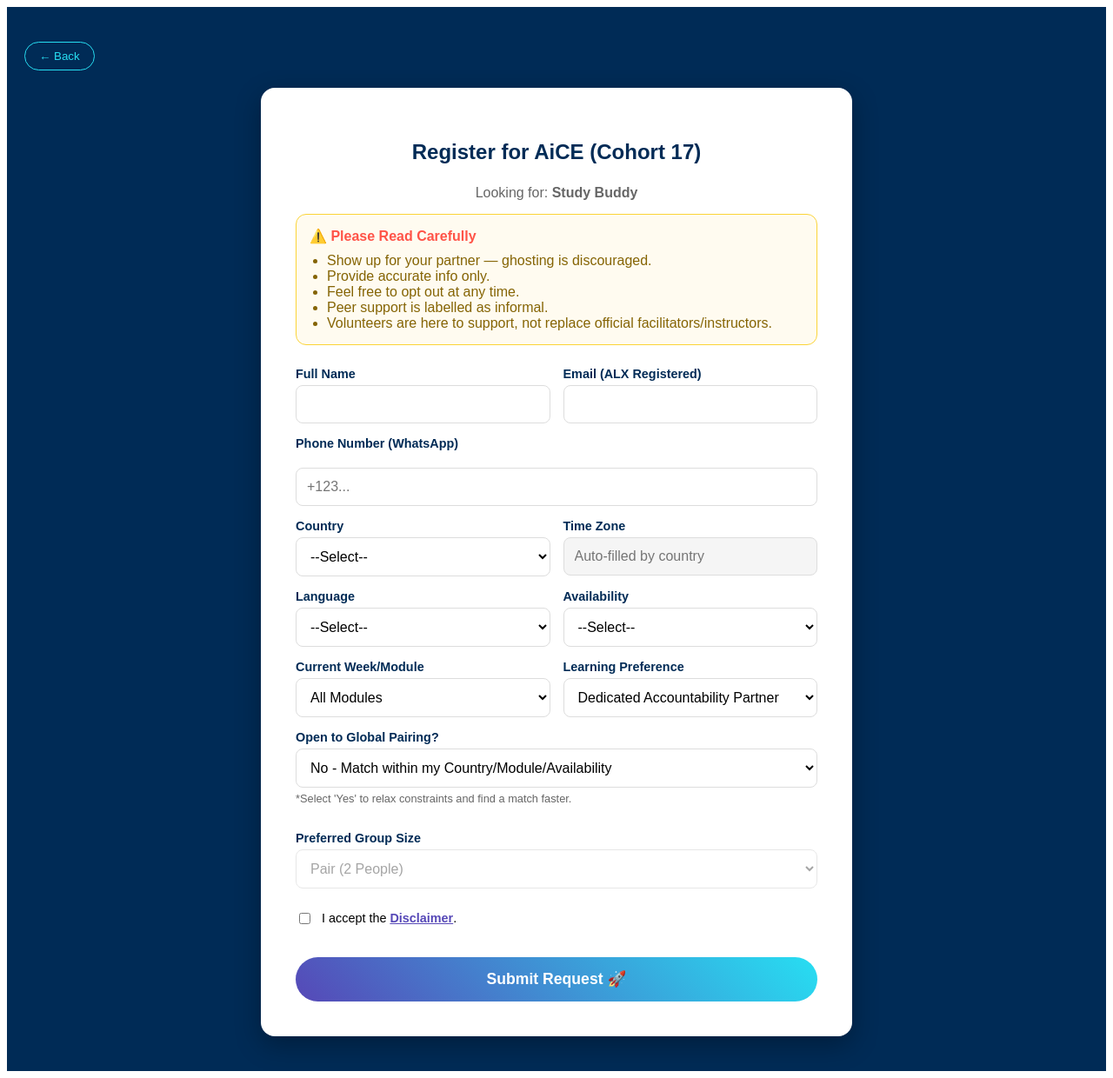
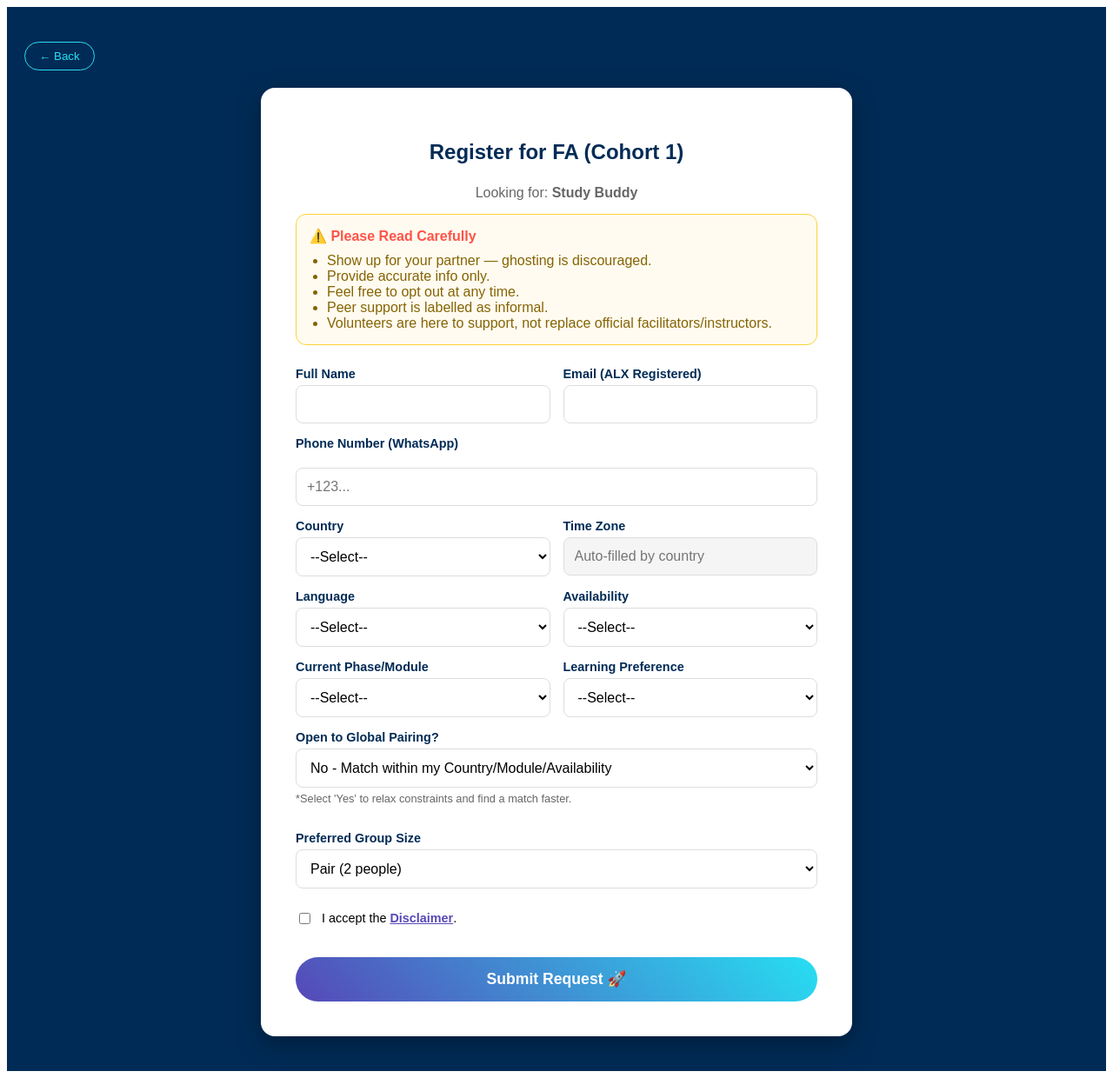
Before and after one commit to ALXVentures/ALXVentures-PeerFinder, a React app in the folder frontend/: page /register in a window 1280 px wide. Shown: the whole page at 87% size. Built offline with nearby package versions, Linux system fonts and the light colour scheme; the HTML template or start-up script is replaced by a standard one.

Commit message:
Updated RegisterPage.jsx for FA and FLA requirements

```diff
--- a/frontend/src/pages/RegisterPage.jsx
+++ b/frontend/src/pages/RegisterPage.jsx
@@ -32,7 +32,6 @@
   "Togo": "UTC", "Tunisia": "UTC+1", "Uganda": "UTC+3", "Zambia": "UTC+2", "Zimbabwe": "UTC+2"
 };
 
-// --- HELPER: GENERATE UTC OFFSETS FOR NON-AFRICAN (-12 to +14) ---
 const utcOffsets = Array.from({ length: 27 }, (_, i) => {
     const offset = i - 12;
     return offset >= 0 ? `+${offset}` : `${offset}`;
@@ -43,12 +42,10 @@
   const location = useLocation();
   const [loading, setLoading] = useState(false);
 
-  const program = location.state?.program || 'AiCE';
-  const cohort = location.state?.cohort || 'Cohort 17';
+  // DEFAULT TO FA FOR THE CLONE
+  const program = location.state?.program || 'FA';
+  const cohort = location.state?.cohort || 'Cohort 1';
   const connectionType = location.state?.connectionType || 'find';
-
-  // --- SPECIAL CONDITION: AiCE Cohort 17 ---
-  const isAiCEC17 = program === 'AiCE' && cohort === 'Cohort 17';
 
   const [formData, setFormData] = useState({
     name: '', email: '', phone: '', country: '', timezone: '', language: '',
@@ -58,18 +55,6 @@
     kind_of_support: '', disclaimer_agree: false
   });
 
-  // Force specific values for AiCE Cohort 17
-  useEffect(() => {
-    if (isAiCEC17) {
-        setFormData(prev => ({
-            ...prev,
-            topic_module: "All Modules",
-            learning_preferences: "Dedicated Accountability Partner",
-            preferred_study_setup: "2"
-        }));
-    }
-  }, [isAiCEC17]);
-
   const handleChange = (e) => {
     const value = e.target.type === 'checkbox' ? e.target.checked : e.target.value;
     const name = e.target.name;
@@ -77,7 +62,7 @@
     // Auto-fill timezone when country changes
     if (name === 'country') {
         if (value === 'Non-African') {
-            setFormData({ ...formData, country: value, timezone: '' }); // Clear it so they can pick
+            setFormData({ ...formData, country: value, timezone: '' });
         } else {
             const tz = countryToTimezone[value] || '';
             setFormData({ ...formData, country: value, timezone: tz });
@@ -87,11 +72,21 @@
     }
   };
 
+  // --- NEW MODULE LOGIC FOR FA AND FLA ---
   const getModules = () => {
-    if (isAiCEC17) return ["All Modules"];
-    if (program === 'VA') return ["Week 1: Recap Quiz/Milestone", "Week 2: Recap Quiz/Milestone", "Week 3: Recap Quiz/Milestone", "Week 4: Recap Quiz/Milestone", "Week 5: Recap Quiz/Milestone", "Week 6: Recap Quiz/Milestone", "Week 7: Recap Quiz/Milestone", "Week 8: Recap Quiz/Milestone"];
-    if (program === 'AiCE') return ["Module 1: Stepping into the world of AI", "Module 2: Getting smart about AI", "Module 3: Using AI in the right way", "Module 4: Becoming more creative at work", "Module 5: Becoming a superhero at work", "Module 6: Empower your future"];
-    return Array.from({length: 12}, (_, i) => `Week ${i+1} Test/Milestone`);
+    if (program === 'FA') return [
+        "Phase 1: Ideation & Validation",
+        "Phase 2: Business Models",
+        "Phase 3: Go-to-Market Strategy",
+        "Phase 4: Pitching & Funding"
+    ];
+    if (program === 'FLA') return [
+        "Week 1: Setting up your Profile",
+        "Week 2: Finding Clients",
+        "Week 3: Pricing your Services",
+        "Week 4: Delivering Excellence"
+    ];
+    return ["General Module"];
   };
 
   const handleSubmit = async (e) => {
@@ -114,7 +109,6 @@
         <h2 style={styles.header}>Register for {program} ({cohort})</h2>
         <p style={{textAlign:'center', marginBottom:'15px', color: '#666'}}>Looking for: <strong>{connectionType === 'find' ? 'Study Buddy' : connectionType}</strong></p>
 
-        {/* --- WARNING BOX --- */}
         <div style={styles.warningBox}>
           <h3 style={styles.warningTitle}>⚠️ Please Read Carefully</h3>
           <ul style={styles.warningList}>
@@ -147,7 +141,6 @@
               </div>
               <div style={styles.half}>
                   <label style={styles.label}>Time Zone</label>
-                  {/* NEW SMART TIMEZONE INPUT */}
                   {formData.country === 'Non-African' ? (
                       <div style={styles.tzWrapper}>
                           <span style={{ fontWeight: 'bold', color: '#555' }}>UTC</span>
@@ -192,31 +185,24 @@
 
            <div style={styles.row}>
              <div style={styles.half}>
-                <label style={styles.label}>Current Week/Module</label>
+                <label style={styles.label}>Current Phase/Module</label>
                 <select style={styles.select} name="topic_module" onChange={handleChange} required value={formData.topic_module}>
-                    {!isAiCEC17 && <option value="">--Select--</option>}
+                    <option value="">--Select--</option>
                     {getModules().map(m => <option key={m} value={m}>{m}</option>)}
                 </select>
              </div>
              <div style={styles.half}>
                 <label style={styles.label}>Learning Preference</label>
                 <select style={styles.select} name="learning_preferences" onChange={handleChange} required value={formData.learning_preferences}>
-                {isAiCEC17 ? (
-                    <option value="Dedicated Accountability Partner">Dedicated Accountability Partner</option>
-                ) : (
-                    <>
                     <option value="">--Select--</option>
                     <option value="Deep dive">Deep dive</option>
                     <option value="Co-work sessions">Co-work sessions</option>
                     <option value="General program navigation">General program navigation</option>
                     <option value="Flexible">Flexible</option>
-                    </>
-                )}
                 </select>
              </div>
            </div>
 
-           {/* --- UPDATED: GLOBAL PAIRING DROPDOWN --- */}
            <div>
              <label style={styles.label}>Open to Global Pairing?</label>
              <select
@@ -237,16 +223,10 @@
            {connectionType === 'find' && (
              <div>
                 <label style={styles.label}>Preferred Group Size</label>
-                {isAiCEC17 ? (
-                    <select style={styles.select} name="preferred_study_setup" value="2" disabled={true}>
-                        <option value="2">Pair (2 People)</option>
-                    </select>
-                ) : (
                 <select style={styles.select} name="preferred_study_setup" onChange={handleChange} required>
                     <option value="2">Pair (2 people)</option>
                     <option value="3">Group of 3</option>
                 </select>
-                )}
              </div>
            )}
 
@@ -284,11 +264,8 @@
   label: { fontWeight: '600', fontSize: '0.9rem', color: colors.primary.berkeleyBlue, marginBottom: '5px', display: 'block' },
   input: { width: '100%', padding: '12px', borderRadius: '8px', border: '1px solid #ddd', fontSize: '1rem', boxSizing: 'border-box', outlineColor: colors.secondary.electricBlue },
   select: { width: '100%', padding: '12px', borderRadius: '8px', border: '1px solid #ddd', fontSize: '1rem', backgroundColor: 'white', boxSizing: 'border-box' },
-
-  // NEW TIMEZONE STYLES
   tzWrapper: { display: 'flex', alignItems: 'center', background: 'white', border: '1px solid #ddd', borderRadius: '8px', paddingLeft: '12px', overflow: 'hidden' },
   tzSelect: { border: 'none', background: 'transparent', width: '100%', padding: '12px 5px', outline: 'none', fontSize: '1rem', cursor: 'pointer' },
-
   submitButton: { padding: '15px', marginTop: '20px', background: `linear-gradient(45deg, ${colors.primary.iris}, ${colors.secondary.electricBlue})`, border: 'none', borderRadius: '30px', color: 'white', fontWeight: 'bold', fontSize: '1.1rem', cursor: 'pointer' },
   checkboxContainer: { display: 'flex', alignItems: 'center', marginTop: '10px' },
 };
```
Lines whose indentation alone changed are shown as unchanged.
